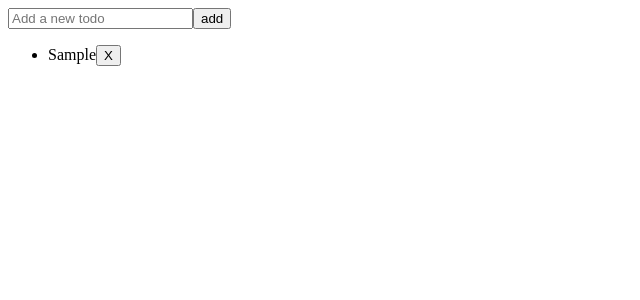
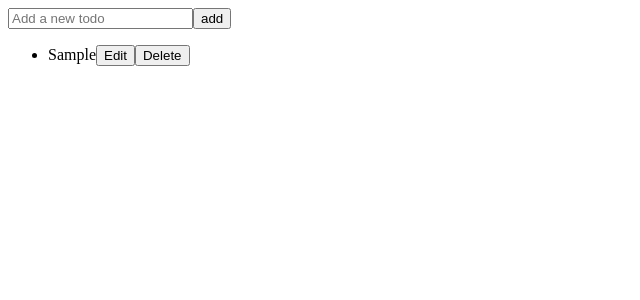
Before and after one commit to swapnil130501/TodoReact, a React (Vite) app: page / in a window 1280 px wide. Both pictures are taken after typing "Sample" into the empty fields and a click on the button "add". Shown: the top 300 px of the page, without its empty margins (0-640 px from the left). Built offline with nearby package versions, Linux system fonts and the light colour scheme.

Commit message:
update todo

```diff
--- a/src/App.jsx
+++ b/src/App.jsx
@@ -18,10 +18,21 @@ function App() {
         }
     }, [todos]);
 
+    const updateTodo = useCallback((oldValue, newValue) => {
+        const newTodos = todos.map(todo => {
+            if (todo.value === oldValue) {
+                return { value: newValue };
+            }
+
+            return todo;
+        });
+        setTodos(newTodos);
+    }, [todos]);
+
     return (
         <>
             <TodoInput onSubmit={onTodoFormSubmit}></TodoInput>
-            <TodoList listOfTodos={todos} onDeleteTodo={deleteTodoById}></TodoList>
+            <TodoList listOfTodos={todos} onDeleteTodo={deleteTodoById} onUpdateTodo={updateTodo}></TodoList>
         </>
     )
 }
--- a/src/components/TodoList.jsx
+++ b/src/components/TodoList.jsx
@@ -1,7 +1,7 @@
 import React from 'react';
 import TodoListItem from './TodoListItem';
 
-const TodoList = ({ listOfTodos, onDeleteTodo}) => {
+const TodoList = ({ listOfTodos, onDeleteTodo, onUpdateTodo}) => {
 
     return (
         <ul>
@@ -9,7 +9,8 @@ const TodoList = ({ listOfTodos, onDeleteTodo}) => {
                 return <TodoListItem
                     key={todo.value}
                     todo={todo}
-                    onDelete={onDeleteTodo} />
+                    onDelete={onDeleteTodo}
+                    onUpdate={onUpdateTodo}/>
                 })}
         </ul>
     );
--- a/src/components/TodoListItem.jsx
+++ b/src/components/TodoListItem.jsx
@@ -1,22 +1,48 @@
-import React, { memo, useCallback } from 'react'
+import React, { memo, useCallback, useState } from 'react'
 import Button from './Button';
 
-function TodoListItem( {todo, onDelete} ) {
+function TodoListItem( {todo, onDelete, onUpdate} ) {
 
-    const onClickHandler = useCallback(() => {
+    const [isEditing, setIsEditing] = useState(false);
+    const [newTodoValue, setNewTodoValue] = useState(todo.value);
+
+    const onClickDeleteHandler = useCallback(() => {
         onDelete(todo.value);
-    }, [todo]);
+    }, [onDelete, todo.value]);
+
+    const onClickUpdateHandler = useCallback(() => {
+        onUpdate(todo.value, newTodoValue);
+        setIsEditing(false);
+    }, [onUpdate, todo.value, newTodoValue]);
+
+    const handleEditClick = () => {
+        setIsEditing(true);
+    };
+
+    const handleChange = (e) => {
+        setNewTodoValue(e.target.value);
+    };
 
     return (
         <li>
-            {todo.value}
-            <Button
-                text = "X"
-                onClickHandler={onClickHandler}
-            >
-            </Button>
+            {isEditing ? (
+                <>
+                    <input
+                        type="text"
+                        value={newTodoValue}
+                        onChange={handleChange}
+                    />
+                    <Button text="Update" onClickHandler={onClickUpdateHandler} />
+                </>
+            ) : (
+                <>
+                    {todo.value}
+                    <Button text="Edit" onClickHandler={handleEditClick} />
+                </>
+            )}
+            <Button text="Delete" onClickHandler={onClickDeleteHandler} />
         </li>
-    )
+    );
 }
 
 export default memo(TodoListItem);
```
Also changed, not shown: src/components/Button.jsx (line endings or trailing spaces).
